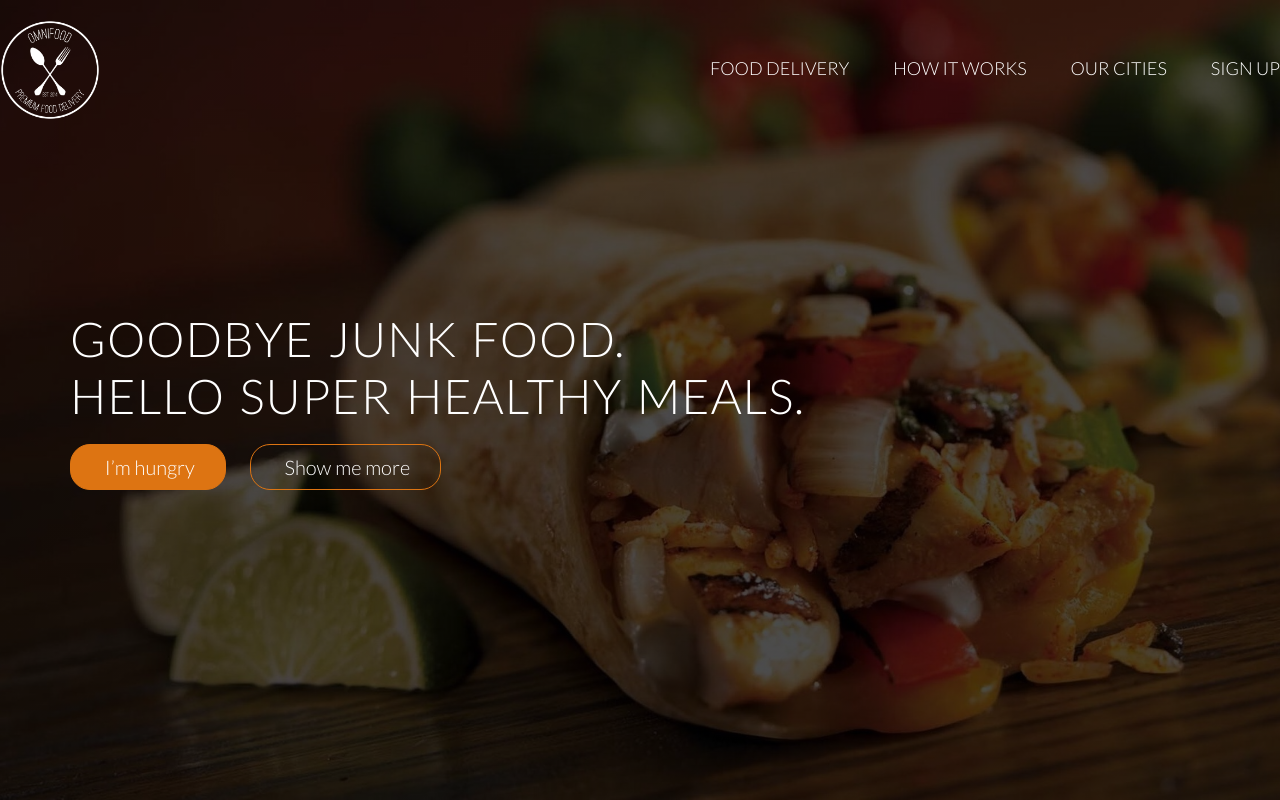
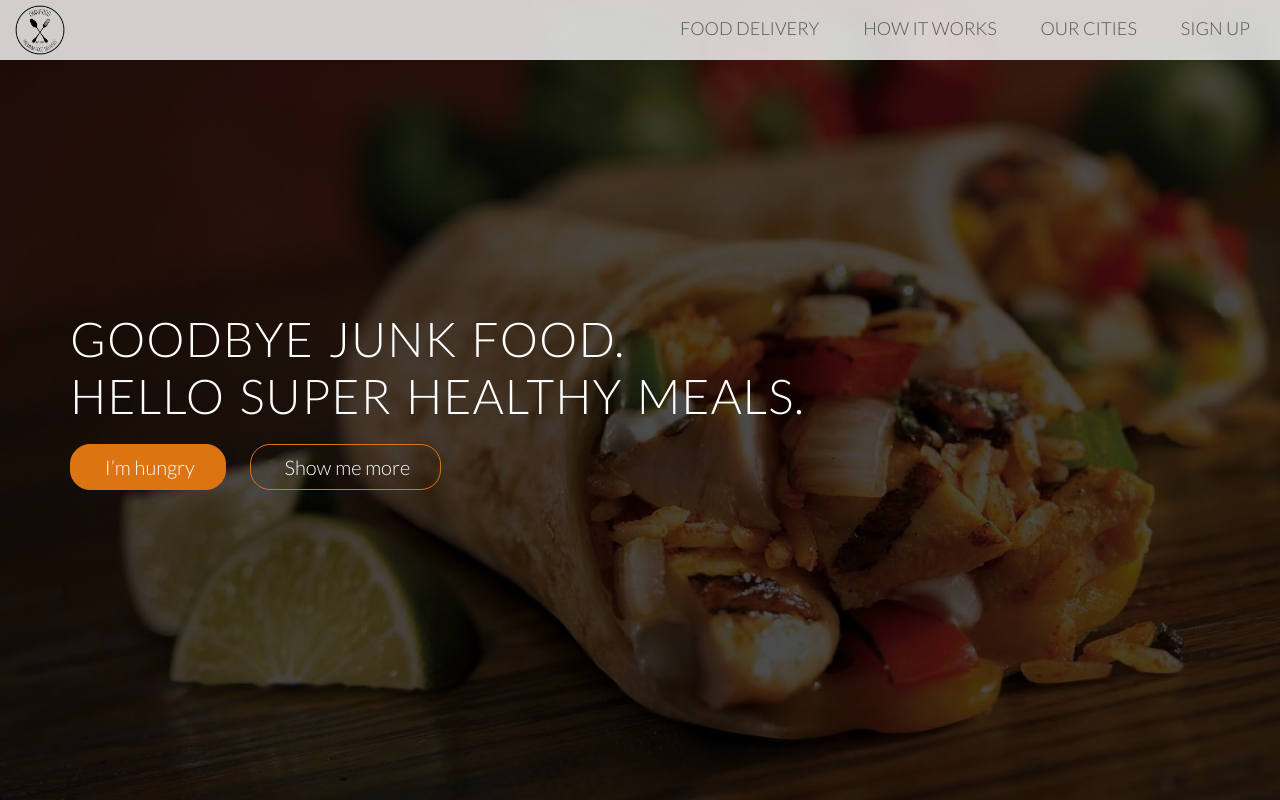
Before and after one commit to SteveWalsh1989/omnifoods_website, a plain HTML site: page omnifood/index.html in a window 1280 px wide. Shown: the top 800 px of the page. Drawn offline with nearby package versions, Linux system fonts and the light colour scheme; a script that the page names is missing; files whose address does not match are found by name.

Commit message:
sticky navigation bar - mostly css

```diff
--- a/omnifood/index.html
+++ b/omnifood/index.html
@@ -16,9 +16,11 @@
 <body>
     <!--   Header    -->
     <header class="row">
-        <nav>
+        <nav class="sticky">
             <div class="row">
                 <img src="resources/img/logo-white.png" alt="Omnifood Logo" class="logo">
+                <img src="resources/img/logo.png" alt="Omnifood Logo" class="logo-black">
+
                 <ul class="main-nav">
                     <li><a href="#">Food delivery</a></li>
                     <li><a href="#">How it works</a></li>
--- a/omnifood/resources/css/style.css
+++ b/omnifood/resources/css/style.css
@@ -62,7 +62,8 @@ header {
     transform: translate(-50%, -50%);
 }
 
-.logo {
+.logo,
+.logo-black {
     height: 100px;
     width: auto;
     float: left;
@@ -77,7 +78,7 @@ header {
     margin: 5px 0;
 }
 
-/* Main navi */
+/* Main nav bar */
 .main-nav {
     float: right;
     list-style: none;
@@ -105,6 +106,35 @@ header {
 .main-nav li a:active {
     border-bottom: 2px solid rgb(221, 116, 18);
 }
+
+
+/* sticky nav bar */
+.sticky {
+    position: fixed;
+    top: 0;
+    left:0;
+    width: 100%;
+    background-color: rgba(255, 255, 255, 0.8);
+    box-shadow: 0 2px 2pxefefef;   /* x-axis y -axis blur color */
+    z-index: 9999;
+}
+
+.main-nav {
+    margin: 15px 30px 0 0 ;
+}
+
+.sticky .main-nav li a:link,
+.sticky .main-nav li a:visited {
+    padding: 8px 0;
+    color: #555;
+
+}
+
+.sticky .logo { display: none; }
+.sticky .logo-black {
+    display: block;
+    padding-left: 15px;
+ }
 
 /*---------------------------------------------
           Reuseable components
--- /dev/null
+++ b/omnifood/resources/js/script.js
@@ -0,0 +1,13 @@
+$(document).ready(function(){
+
+
+
+
+
+
+
+
+
+
+
+});
```
